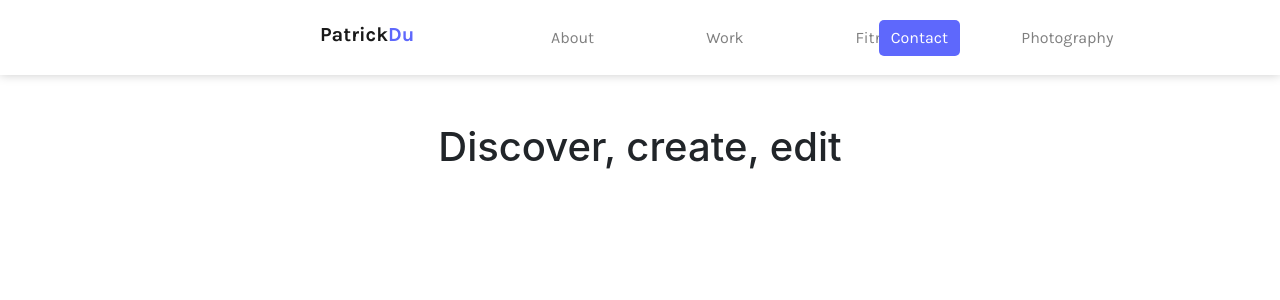
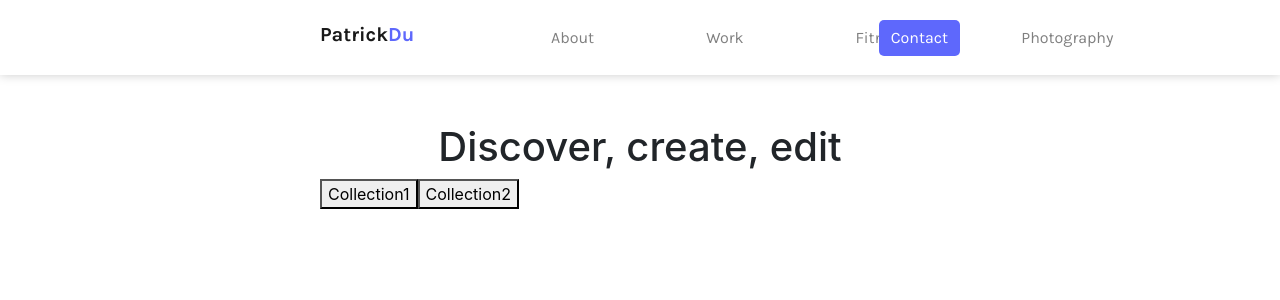
Before and after one commit to patrick-du/personal-website, a React (Create React App) app: page /photography in a window 1280 px wide. Shown: the top 300 px of the page. Built offline with nearby package versions, Linux system fonts and the light colour scheme.

Commit message:
linked collections to photography

```diff
--- a/src/App.js
+++ b/src/App.js
@@ -22,7 +22,8 @@ class App extends Component {
             <Route exact path="/work" component={Work} />
             <Route exact path="/fitness" component={Fitness} />
             <Route exact path="/photography" component={Photography} />
-            <Route exact path="/photography/collection" component={Collection}/>
+            <Route exact path="/photography/collection1" component={Collection}/>
+            <Route exact path="/photography/collection2" component={Collection}/>
           </Switch>
         </div>
       </Router>
--- a/src/components/photography/Collection.js
+++ b/src/components/photography/Collection.js
@@ -3,7 +3,7 @@ import React from 'react';
 const Collection = () => {
     return (
         <div class="container-fluid main-px mt-5">
-            <p>the first collection</p>
+            <p>to do soon</p>
         </div>
     )
 
--- a/src/components/photography/Photography.js
+++ b/src/components/photography/Photography.js
@@ -8,8 +8,11 @@ const Photography = () => {
     return (
         <div className="container-fluid main-px mt-5">
             <PageTitle pageName="Discover, create, edit"/>
-            <Link to = "/photography/collection">
-
+            <Link to = "/photography/collection1">
+                <button>Collection1</button>
+            </Link>
+            <Link to = "/photography/collection2">
+                <button>Collection2</button>
             </Link>
 
         </div>
```
